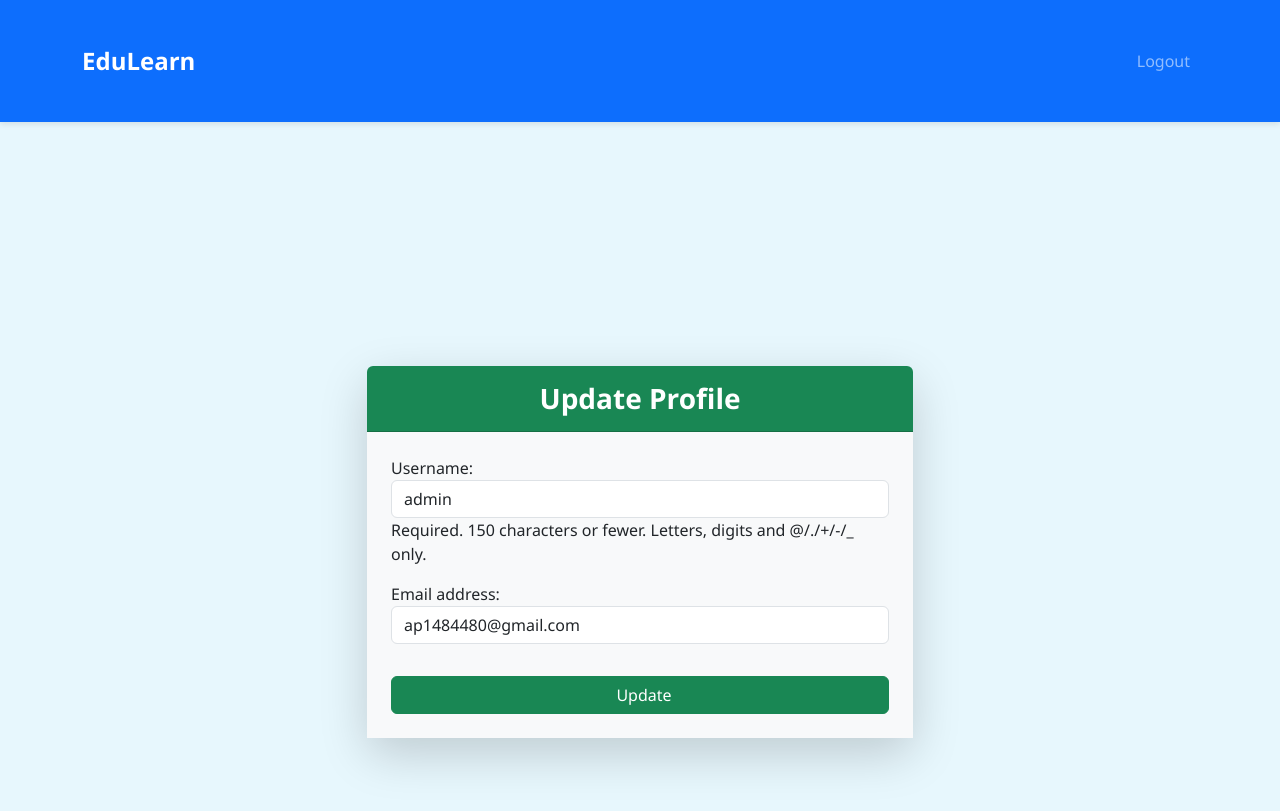
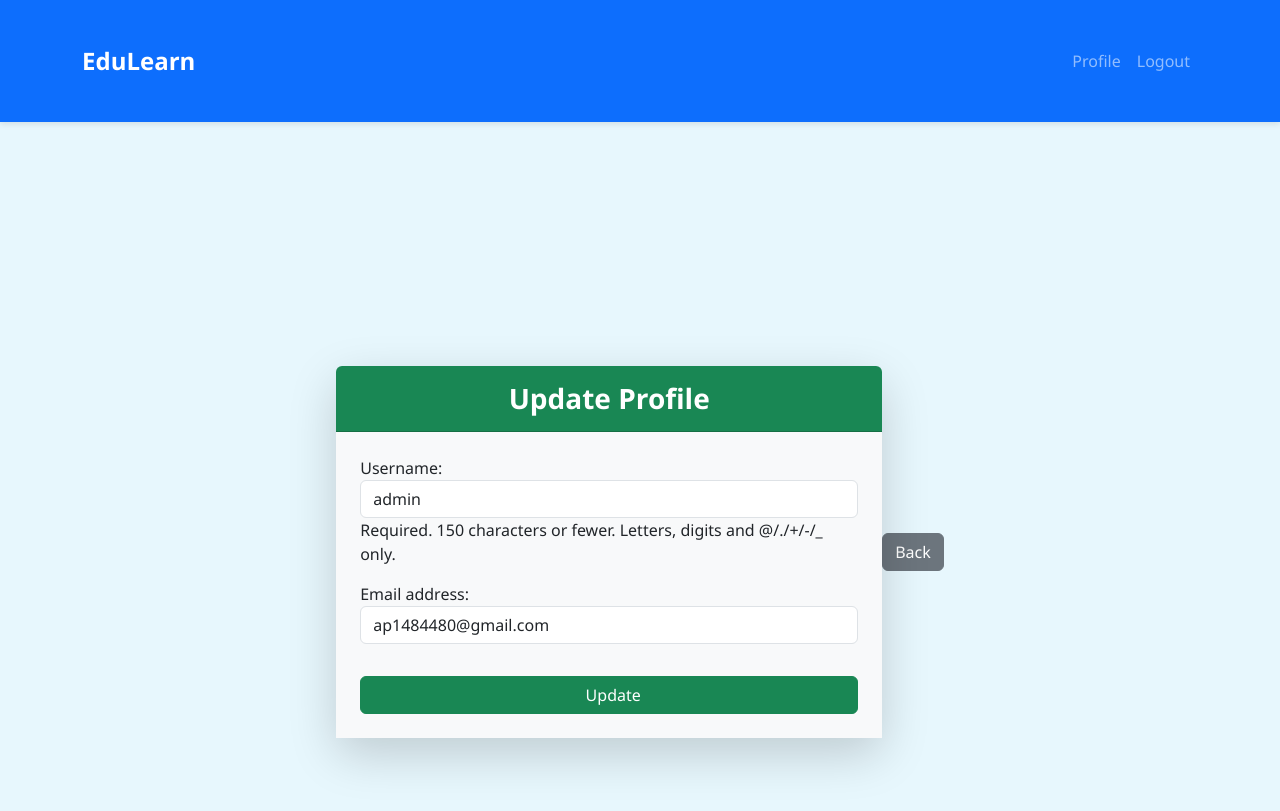
Before and after one commit to Kangaeruhito14/EduLearn_-A_Demo_Django_Project-, a Django app: page /courses/profile/ in a window 1280 px wide. Shown: the top 811 px of the page. Run offline with Django 5.2, Linux system fonts and the light colour scheme; a user stored in the database is signed in; some libraries are stand-ins or nearby versions.

Commit message:
Update commit-all-edit-16

```diff
--- a/Templates/courses/base.html
+++ b/Templates/courses/base.html
@@ -70,6 +70,12 @@
             <div class="collapse navbar-collapse justify-content-end" id="navbarNav">
                 <ul class="navbar-nav">
                     {% if user.is_authenticated %}
+                    <!-- Profile Button -->
+                    <li class="nav-item">
+                         <a class="nav-link" href="{% url 'profile' %}">Profile</a>
+                    </li>
+
+                    <!-- Logout Button -->
                     <li class="nav-item">
                         <a class="nav-link" href="{% url 'logout' %}">Logout</a>
                     </li>
--- a/Templates/courses/profile.html
+++ b/Templates/courses/profile.html
@@ -19,5 +19,6 @@
             </div>
         </div>
     </div>
+    <a href="javascript:history.back()" class="btn btn-secondary">Back</a>
 </div>
 {% endblock %}
```
